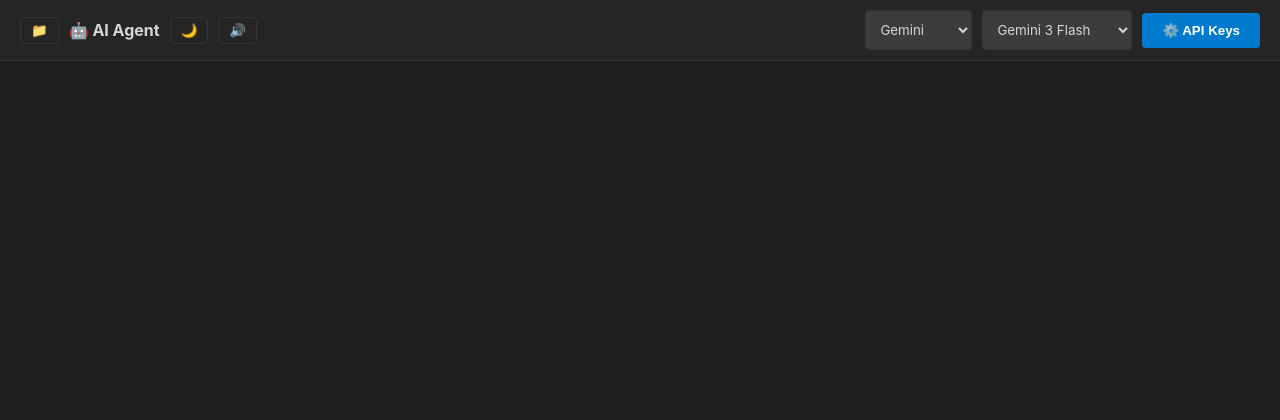
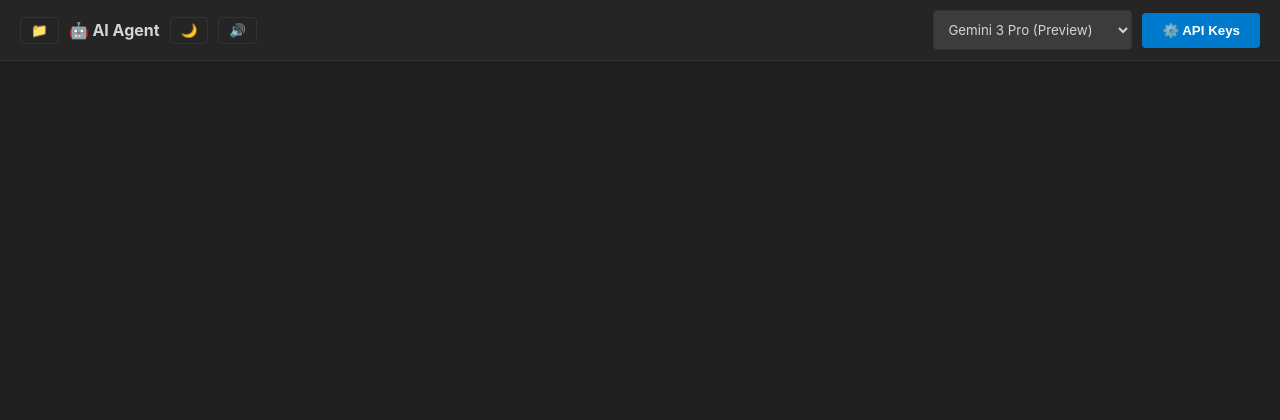
Before and after one commit to constantinbender51-cmyk/Four, a Flask app: page / in a window 1280 px wide. Shown: the top 420 px of the page. Run offline with Flask 3, Linux system fonts and the light colour scheme.

Commit message:
Update index.html

```diff
--- a/templates/index.html
+++ b/templates/index.html
@@ -321,16 +321,18 @@
         <button class="secondary" id="muteToggle" onclick="toggleMute()" style="padding: 5px 10px;">🔊</button>
     </div>
     <div class="header-controls">
-        <select id="provider">
-            <option value="gemini">Gemini</option>
-            <option value="deepseek">DeepSeek</option>
-        </select>
         <select id="model">
-            <option value="gemini-3-flash">Gemini 3 Flash</option>
-            <option value="gemini-3-pro">Gemini 3 Pro</option>
+            <option value="gemini-3-pro-preview">Gemini 3 Pro (Preview)</option>
+            <option value="gemini-3-flash-preview">Gemini 3 Flash (Preview)</option>
+
+            <option value="gemini-2.5-pro">Gemini 2.5 Pro</option>
+            <option value="gemini-2.5-flash">Gemini 2.5 Flash</option>
+            <option value="gemini-2.5-flash-lite">Gemini 2.5 Flash-Lite</option>
+
             <option value="deepseek-coder">DeepSeek Coder</option>
             <option value="deepseek-chat">DeepSeek Chat</option>
         </select>
+
 
         <button onclick="toggleSettings()">⚙️ API Keys</button>
     </div>
```
